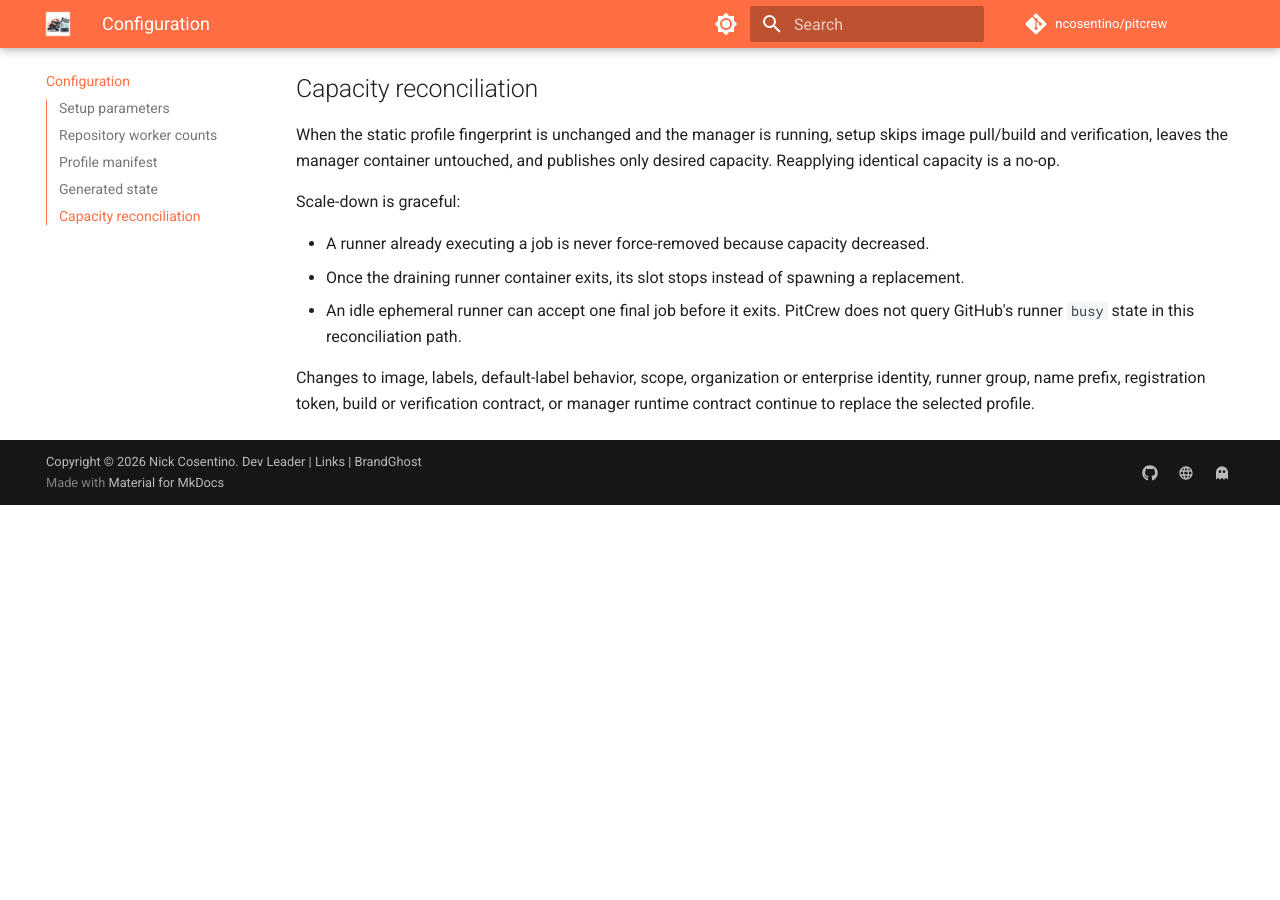
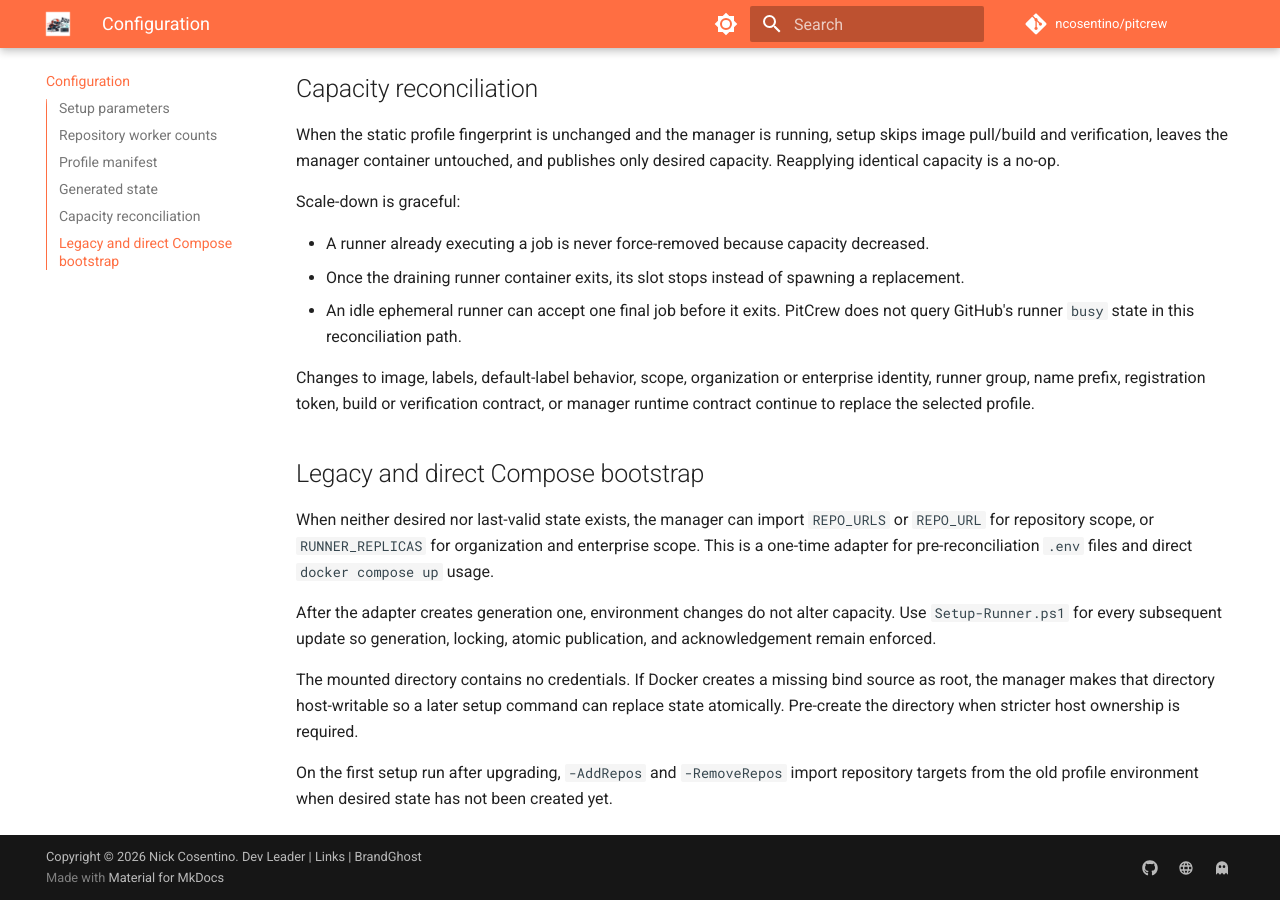
Before and after one commit to ncosentino/pitcrew, an MkDocs documentation site: the page built from docs/configuration.md, in a window 1280 px wide and 900 px high, scrolled down 2618 px. Built offline with MkDocs 1.6.1 and Material for MkDocs 9.7.7, drawn with Linux system fonts in a browser that asks for light colours; comment, search, counter and statistics services are not loaded; before the commit the page ends 3123 px from its top, so only the background shows below that.

Commit message:
Fix post-merge capacity reconciliation safety (#4)
* fix: make capacity reconciliation migration safe

Isolate the real-Docker harness with run-scoped profiles, preserve legacy repository capacity during first-upgrade mutations, and restore direct Compose through a one-time state adapter.

Repair stale acknowledgements in setup and the manager so accepted generations remain recoverable across restarts.

Co-authored-by: Copilot <223556219+Copilot@users.noreply.github.com>

Copilot-Session: 8be74dfa-19df-4e6f-9a70-45df41548b12

* fix: preserve final legacy repository entry

Terminate the adapted repository list before POSIX read iteration so the last URL is converted even when the environment value has no trailing newline.

Co-authored-by: Copilot <223556219+Copilot@users.noreply.github.com>

Copilot-Session: 8be74dfa-19df-4e6f-9a70-45df41548b12

* fix: keep bootstrapped state host-writable

When Docker creates the non-secret state bind source as root, preserve host-side setup access so later atomic updates and cleanup do not fail.

Co-authored-by: Copilot <223556219+Copilot@users.noreply.github.com>

Copilot-Session: 8be74dfa-19df-4e6f-9a70-45df41548b12

* test: preserve isolated state parent ownership

Create only the integration state parent as the CI user so run-scoped profiles remain isolated while the direct-Compose leaf still exercises Docker-created ownership recovery.

Co-authored-by: Copilot <223556219+Copilot@users.noreply.github.com>

Copilot-Session: 8be74dfa-19df-4e6f-9a70-45df41548b12

* fix: advance manager compatibility contract

Force existing reconciliation managers through the full replacement path so the migration, acknowledgement, and state-permission fixes are actually deployed.

Co-authored-by: Copilot <223556219+Copilot@users.noreply.github.com>

Copilot-Session: 8be74dfa-19df-4e6f-9a70-45df41548b12

```diff
--- a/docs/configuration.md
+++ b/docs/configuration.md
@@ -99,3 +99,23 @@ Changes to image, labels, default-label behavior, scope, organization or
 enterprise identity, runner group, name prefix, registration token, build or
 verification contract, or manager runtime contract continue to replace the
 selected profile.
+
+## Legacy and direct Compose bootstrap
+
+When neither desired nor last-valid state exists, the manager can import
+`REPO_URLS` or `REPO_URL` for repository scope, or `RUNNER_REPLICAS` for
+organization and enterprise scope. This is a one-time adapter for
+pre-reconciliation `.env` files and direct `docker compose up` usage.
+
+After the adapter creates generation one, environment changes do not alter
+capacity. Use `Setup-Runner.ps1` for every subsequent update so generation,
+locking, atomic publication, and acknowledgement remain enforced.
+
+The mounted directory contains no credentials. If Docker creates a missing bind
+source as root, the manager makes that directory host-writable so a later setup
+command can replace state atomically. Pre-create the directory when stricter
+host ownership is required.
+
+On the first setup run after upgrading, `-AddRepos` and `-RemoveRepos` import
+repository targets from the old profile environment when desired state has not
+been created yet.
```
Also changed, not shown: docker-compose.yml (+7 -1 lines), docs/troubleshooting.md (+2 -0 lines), 8 other files.
